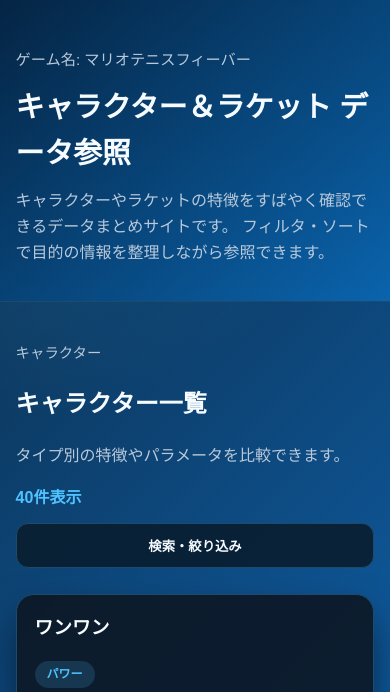
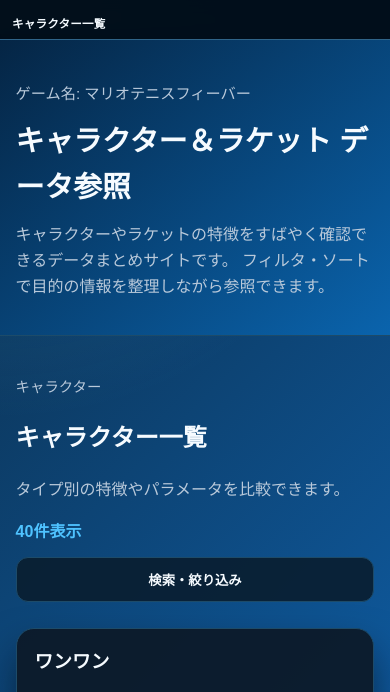
Before and after one commit to LuNaClock/Mario_Tennis_Fever_Explorer, a plain HTML site: page index.html in a window 390 px wide. Shown: the top 692 px of the page. Drawn offline with Linux system fonts and the light colour scheme.

Commit message:
Add mobile reading progress indicator and section label

```diff
--- a/css/style.css
+++ b/css/style.css
@@ -329,13 +329,49 @@ img {
   color: var(--muted);
 }
 
+.mobile-reading-indicator {
+  display: none;
+}
+
 @media (max-width: 768px) {
   html {
     scroll-behavior: smooth;
   }
 
   body {
+    padding-top: 34px;
     padding-bottom: 84px;
+  }
+
+  .mobile-reading-indicator {
+    position: fixed;
+    top: 0;
+    left: 0;
+    right: 0;
+    z-index: 40;
+    display: grid;
+    gap: 6px;
+    padding: 8px 12px 7px;
+    background: rgba(2, 13, 24, 0.96);
+    border-bottom: 1px solid #2f6489;
+    backdrop-filter: blur(6px);
+  }
+
+  .mobile-reading-indicator__progress {
+    width: 0%;
+    height: 3px;
+    border-radius: 999px;
+    background: #64d7ff;
+    transition: width 0.16s ease-out;
+  }
+
+  .mobile-reading-indicator__label {
+    margin: 0;
+    font-size: 0.72rem;
+    line-height: 1.3;
+    font-weight: 700;
+    color: #f5fbff;
+    letter-spacing: 0.02em;
   }
 
   body.modal-open {
--- a/index.html
+++ b/index.html
@@ -8,6 +8,18 @@
   <link rel="stylesheet" href="css/style.css" />
 </head>
 <body>
+  <div class="mobile-reading-indicator">
+    <div
+      class="mobile-reading-indicator__progress"
+      role="progressbar"
+      aria-label="ページ閲覧の進捗"
+      aria-valuemin="0"
+      aria-valuemax="100"
+      aria-valuenow="0"
+    ></div>
+    <p class="mobile-reading-indicator__label" id="mobile-section-label" aria-live="polite">キャラクター一覧</p>
+  </div>
+
   <header class="site-header">
     <div class="container">
       <p class="site-label">ゲーム名: マリオテニスフィーバー</p>
--- a/js/main.js
+++ b/js/main.js
@@ -33,6 +33,15 @@ const mobileNavItems = Array.from(document.querySelectorAll(".mobile-bottom-nav_
 const mobileSections = mobileNavItems
   .map((item) => document.getElementById(item.dataset.target))
   .filter(Boolean);
+const mobileReadingProgress = document.querySelector(".mobile-reading-indicator__progress");
+const mobileSectionLabel = document.getElementById("mobile-section-label");
+
+const sectionHeadingById = new Map(
+  mobileSections.map((section) => {
+    const heading = section.querySelector("h2");
+    return [section.id, heading?.textContent?.trim() || section.dataset.navLabel || section.id];
+  })
+);
 
 
 function createStatRow(label, value) {
@@ -356,11 +365,31 @@ function setupFilterModal(modalId, inlineFilterId, modalFilterId, applyButtonId,
 }
 
 function activateMobileNav(sectionId) {
+  const sectionLabel = sectionHeadingById.get(sectionId);
+
   mobileNavItems.forEach((item) => {
     const isActive = item.dataset.target === sectionId;
     item.classList.toggle("is-active", isActive);
     item.setAttribute("aria-current", isActive ? "true" : "false");
   });
+
+  if (mobileSectionLabel && sectionLabel) {
+    mobileSectionLabel.textContent = sectionLabel;
+  }
+}
+
+function updateScrollProgress() {
+  if (!mobileReadingProgress) {
+    return;
+  }
+
+  const scrollableHeight = document.documentElement.scrollHeight - window.innerHeight;
+  const progress = scrollableHeight > 0 ? Math.min((window.scrollY / scrollableHeight) * 100, 100) : 0;
+  const roundedProgress = Math.round(progress);
+
+  mobileReadingProgress.style.width = `${progress}%`;
+  mobileReadingProgress.setAttribute("aria-valuenow", String(roundedProgress));
+  mobileReadingProgress.setAttribute("aria-valuetext", `ページ閲覧進捗 ${roundedProgress}%`);
 }
 
 function setupMobileSectionNav() {
@@ -380,6 +409,7 @@ function setupMobileSectionNav() {
       target.scrollIntoView({ behavior: "smooth", block: "start" });
       history.replaceState(null, "", `#${targetId}`);
       activateMobileNav(targetId);
+      updateScrollProgress();
     });
   });
 
@@ -403,6 +433,10 @@ function setupMobileSectionNav() {
 
   const initialId = window.location.hash?.replace("#", "");
   activateMobileNav(initialId || mobileSections[0].id);
+  updateScrollProgress();
+
+  window.addEventListener("scroll", updateScrollProgress, { passive: true });
+  window.addEventListener("resize", updateScrollProgress);
 }
 
 function bindChangeListeners(elements, handler) {
```
